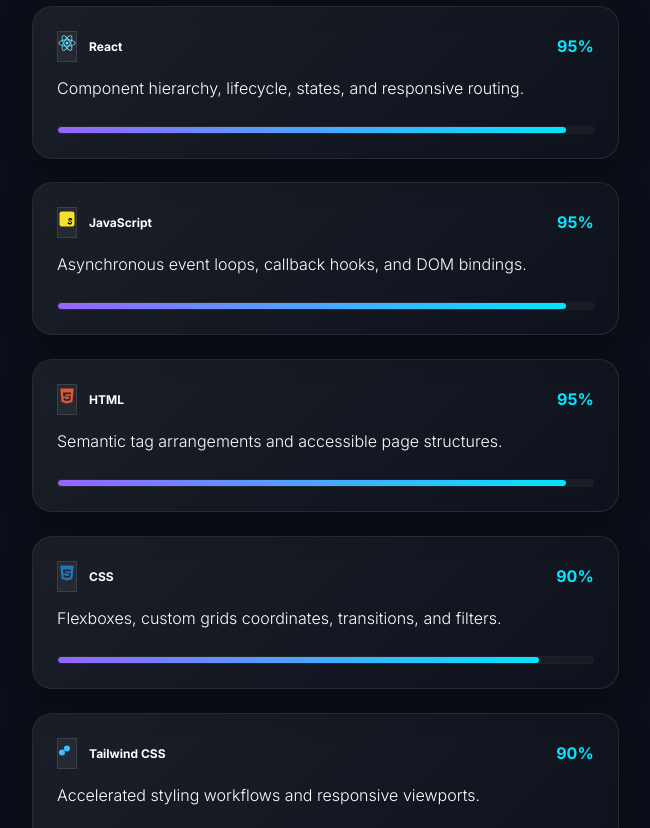
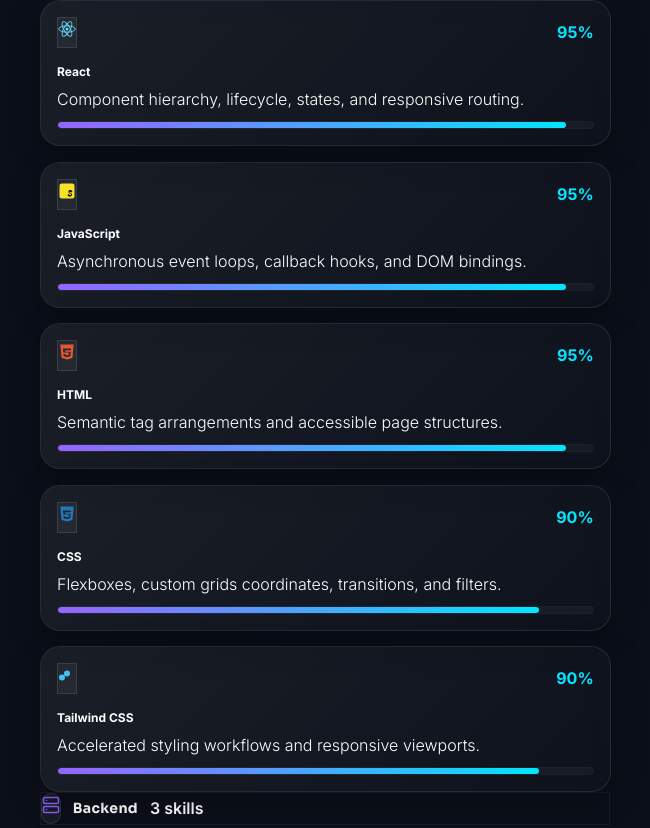
Before and after one commit to Tanushyadav9/Tanush-portfolio, a React (Vite) app: page / in a window 1280 px wide. Shown: the part 1292-2120 px from the top of the page, without its empty margins (315-965 px from the left). Built offline with nearby package versions, Linux system fonts and the light colour scheme.

Commit message:
Remove About from navbar; rearrange Skills into ordered 5-column grid per category

```diff
--- a/src/components/Navbar.jsx
+++ b/src/components/Navbar.jsx
@@ -4,7 +4,6 @@
 
 const navLinks = [
   { id: 'home', label: 'Home' },
-  { id: 'about', label: 'About' },
   { id: 'skills', label: 'Skills' },
   { id: 'projects', label: 'Projects' },
   { id: 'experience', label: 'Experience' },
--- a/src/components/Skills.jsx
+++ b/src/components/Skills.jsx
@@ -158,8 +158,8 @@
 export default function Skills() {
   return (
     <section id="skills" className="section-padding relative overflow-hidden">
-      {/* Accent glow overlay */}
-      <div className="absolute top-[40%] left-[-15%] w-[320px] height-[320px] bg-cyan/5 rounded-full filter blur-3xl -z-10 pointer-events-none" />
+      {/* Accent glow */}
+      <div className="absolute top-[40%] left-[-15%] w-[320px] h-[320px] bg-cyan/5 rounded-full filter blur-3xl -z-10 pointer-events-none" />
 
       <div className="max-w-7xl mx-auto px-6 md:px-12 relative z-10">
 
@@ -174,51 +174,50 @@
           <div className="w-16 h-1 bg-gradient-to-r from-purple to-cyan mx-auto mt-4 rounded-full" />
         </div>
 
-        {/* Categories Grid (Vertical column layout) */}
-        <div className="flex flex-col gap-12">
+        {/* Ordered Categories */}
+        <div className="flex flex-col gap-10">
           {skillCategories.map((category, catIdx) => (
-            <div key={catIdx} className="text-left">
+            <div key={catIdx}>
 
-              {/* Category Title */}
-              <div className="flex items-center gap-3 mb-6 border-b border-white/5 pb-3">
-                <div className="p-2 bg-white/5 rounded-xl border border-white/10 text-cyan">
+              {/* Category Label Row */}
+              <div className="flex items-center gap-3 mb-5 pb-3 border-b border-white/5">
+                <div className="p-2 bg-white/5 rounded-xl border border-white/10">
                   {category.icon}
                 </div>
-                <h3 className="text-lg font-bold text-white font-heading">
+                <h3 className="text-sm font-bold text-white font-heading tracking-wide">
                   {category.title}
                 </h3>
+                <span className="text-[10px] text-white/30 font-semibold ml-auto">
+                  {category.skills.length} {category.skills.length === 1 ? 'skill' : 'skills'}
+                </span>
               </div>
 
-              {/* Skills cards grid */}
-              <div className="grid grid-cols-1 sm:grid-cols-2 lg:grid-cols-4 gap-6">
+              {/* Skills Row — uniform 5-col grid on large screens */}
+              <div className="grid grid-cols-2 sm:grid-cols-3 lg:grid-cols-5 gap-4">
                 {category.skills.map((skill, skillIdx) => (
                   <motion.div
                     key={skillIdx}
-                    initial={{ opacity: 0, y: 15 }}
+                    initial={{ opacity: 0, y: 12 }}
                     whileInView={{ opacity: 1, y: 0 }}
                     viewport={{ once: true }}
-                    transition={{ duration: 0.4, delay: skillIdx * 0.05 }}
+                    transition={{ duration: 0.35, delay: skillIdx * 0.04 }}
                     className="flex"
                   >
-                    <Tilt className="glass-card p-6 flex flex-col justify-between w-full border border-white/10 hover:border-cyan/25 transition-all">
+                    <Tilt className="glass-card p-4 flex flex-col justify-between w-full border border-white/10 hover:border-cyan/25 transition-all">
                       <div>
-                        <div className="flex justify-between items-center mb-3">
-                          <div className="flex items-center gap-3">
-                            <div className="p-2 bg-white/5 rounded-lg border border-white/10 shrink-0 text-cyan">
-                              {skill.icon}
-                            </div>
-                            <span className="text-xs font-bold text-white font-heading">
-                              {skill.name}
-                            </span>
+                        <div className="flex items-center justify-between mb-2">
+                          <div className="p-1.5 bg-white/5 rounded-lg border border-white/10 shrink-0 text-cyan">
+                            {skill.icon}
                           </div>
-                          <span className="text-[10px] font-bold text-cyan">{skill.level}%</span>
+                          <span className="text-[9px] font-bold text-cyan">{skill.level}%</span>
                         </div>
-
-                        <p className="text-[10px] text-white/50 leading-relaxed font-light mb-4 line-clamp-2">
+                        <span className="text-xs font-bold text-white font-heading block mb-1">
+                          {skill.name}
+                        </span>
+                        <p className="text-[9px] text-white/45 leading-relaxed font-light line-clamp-2">
                           {skill.desc}
                         </p>
                       </div>
-
                       <SkillProgressBar percentage={skill.level} />
                     </Tilt>
                   </motion.div>
```
